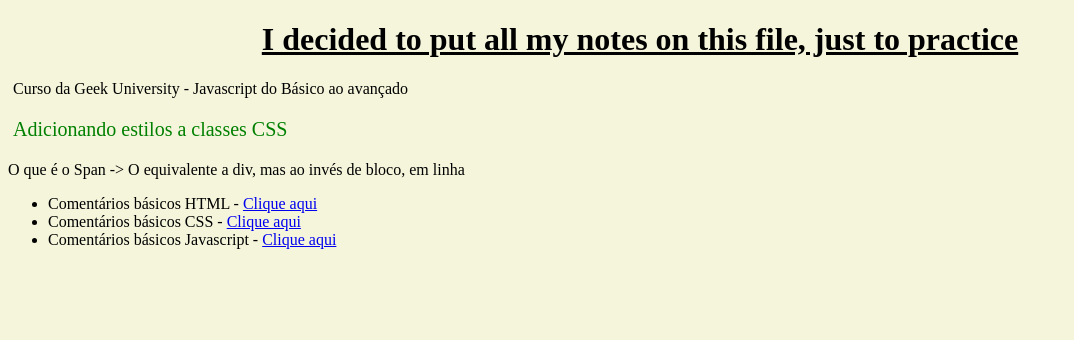
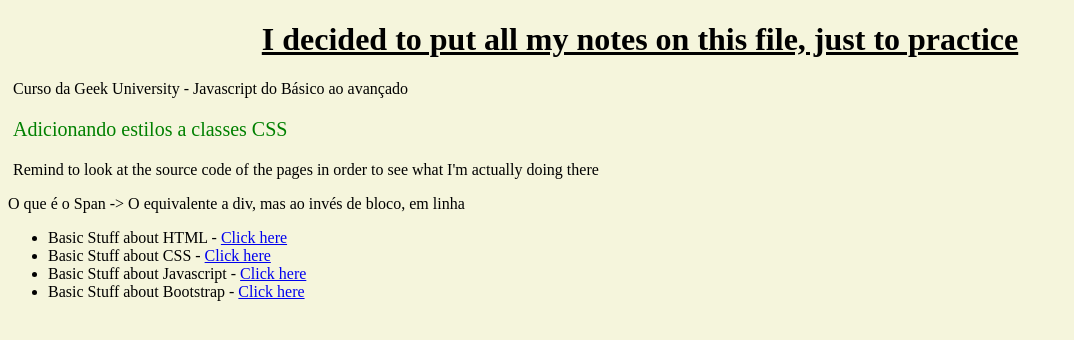
Before and after one commit to diego-salves/JS-course, a plain HTML site: page index.html in a window 1280 px wide. Shown: the whole page, without its empty margins (0-1074 px from the left). Drawn offline with Linux system fonts and the light colour scheme.

Commit message:
updated index with bootstrap stuff

```diff
--- a/index.html
+++ b/index.html
@@ -35,12 +35,16 @@
 
     <p class="green"= > Adicionando estilos a classes CSS</p>
 
+    <p> Remind to look at the source code of the pages in order to see what I'm actually doing there</p>
+
     <span>O que é o Span -> O equivalente a div, mas ao invés de bloco, em linha</span>
 
     <ul>
-        <li>Comentários básicos HTML - <a target="_blank" href="html-basics/basic.html">Clique aqui</a></li>
-        <li>Comentários básicos CSS - <a target="_blank" href="css-basics/index.html">Clique aqui</a></li>
-        <li>Comentários básicos Javascript - <a target="_blank" href="js-basics/index.html">Clique aqui</a></li>
+        <li>Basic Stuff about HTML - <a target="_blank" href="html-basics/basic.html">Click here</a></li>
+        <li>Basic Stuff about CSS - <a target="_blank" href="css-basics/index.html">Click here</a></li>
+        <li>Basic Stuff about Javascript - <a target="_blank" href="js-basics/index.html">Click here</a></li>
+        <li>Basic Stuff about Bootstrap - <a target="_blank" href="bootstrap-basics/index.html">Click here</a></li>
+
     </ul>
 </body>
 </html>
--- a/js-basics/script.js
+++ b/js-basics/script.js
@@ -16,3 +16,8 @@ function mudar_texto() {
         h1[0].innerText = "Javascript Basics"
     }
 }
+
+function increment() {
+    var num = document.getElementById("p1");
+    num.innerText = parseInt(num.innerText) + 1;
+}
```
Also changed, not shown: css-basics/index.html (+1 -1 lines), js-basics/index.html (+5 -0 lines), js-basics/notes/arrays.js (renamed from js-basics/arrays.js), js-basics/notes/conditionals.js (renamed from js-basics/conditionals.js), js-basics/notes/escopo_de_variaveis.js (renamed from js-basics/escopo_de_variaveis.js), js-basics/notes/exercicios-01.js (renamed from js-basics/exercicios-01.js), js-basics/notes/filter.js (renamed from js-basics/filter.js), js-basics/notes/for-each.js (renamed from js-basics/for-each.js), js-basics/notes/interval_timeout.js (renamed from js-basics/interval_timeout.js), js-basics/notes/logical_operators.js (renamed from js-basics/logical_operators.js), js-basics/notes/map.js (renamed from js-basics/map.js), js-basics/notes/operador_ternario.js (renamed from js-basics/operador_ternario.js), js-basics/notes/operadores_aritmeticos.js (renamed from js-basics/operadores_aritmeticos.js), js-basics/notes/operadores_relacionais.js (renamed from js-basics/operadores_relacionais.js), 3 more files.
